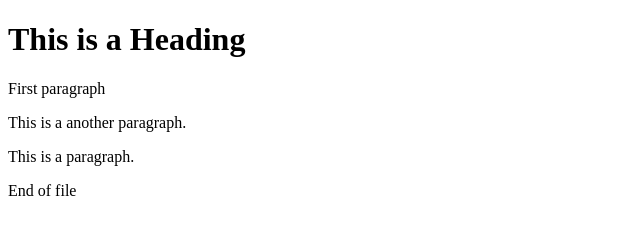
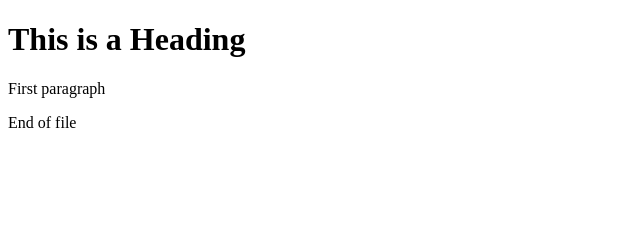
Before and after one commit to testThrowAccount/learning-git, a plain HTML site: page index.html in a window 1280 px wide. Shown: the whole page, without its empty margins (0-640 px from the left). Drawn offline with Linux system fonts and the light colour scheme.

Commit message:
remove two p tags

```diff
--- a/index.html
+++ b/index.html
@@ -1,13 +1,11 @@
 <!DOCTYPE html>
 <html>
 <head>
-<title>Page One</title>
+<title>Page One of File</title>
 </head>
 <body>
   <h1>This is a Heading</h1>
   <p>First paragraph</p>
-  <p>This is a another paragraph.</p>
-  <p>This is a paragraph.</p>
   <p>End of file</p>
 </body>
 </html>
```
